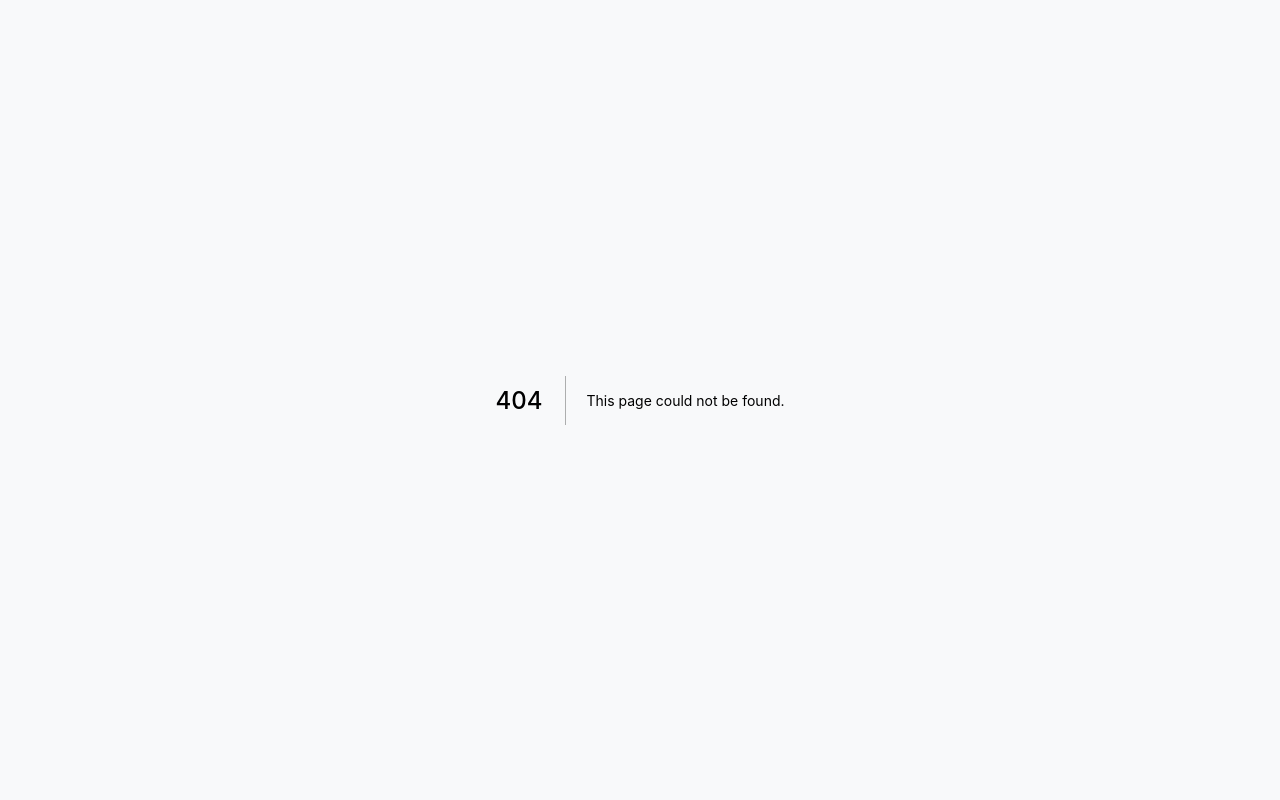
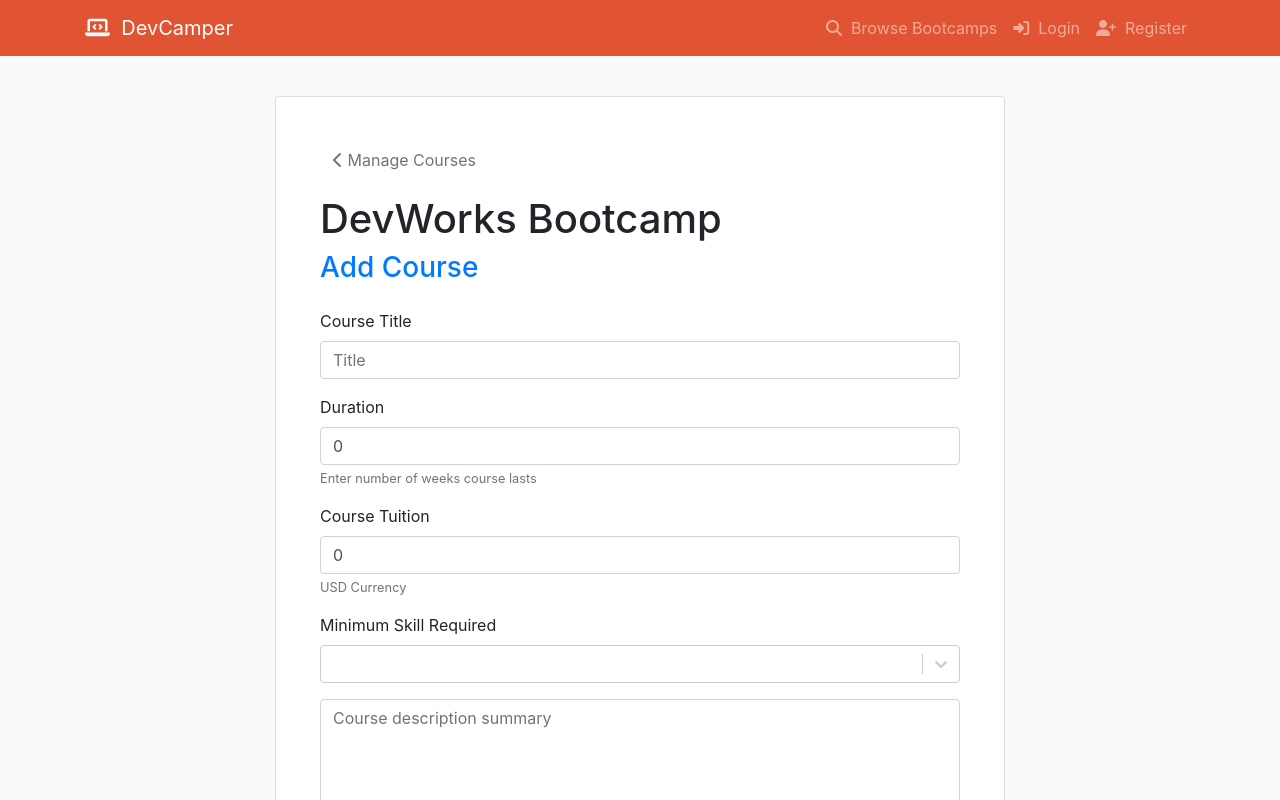
Before and after one commit to rookiemonkey/devcamper-frontend, a Next.js app: page /bootcamp/1/add_course in a window 1280 px wide. Before the commit this address had no page. Shown: the top 800 px of the page. Built offline with nearby package versions, Linux system fonts and the light colour scheme.

Commit message:
add course works

```diff
--- a/components/course/FormAddCourse.js
+++ b/components/course/FormAddCourse.js
@@ -1,16 +1,22 @@
 import styles from '../../styles/forms.module.css';
+import { useRouter } from 'next/router';
 import { useState, useCallback } from 'react';
-import Select from 'react-select'
-import useAuth from '../../context/auth'
+import Select from 'react-select';
+import { ToastContainer } from 'react-toastify';
+import useAuth from '../../context/auth';
+import useToaster from '../../context/toaster';
+import API_URL, { API_OPTIONS } from '../../api/api';
 
 const AddCourseForm = () => {
+    const { query } = useRouter()
     const AuthContext = useAuth();
+    const ToasterContext = useToaster();
     const [title, setTitle] = useState('');
-    const [duration, setDuration] = useState(0);
+    const [weeks, setWeeks] = useState(0);
     const [tuition, setTuition] = useState(0);
     const [description, setDescription] = useState('');
-    const [minimumSkills, setMinimumSkills] = useState('');
-    const [minimumSkillsRef, setMinimumSkillsRef] = useState({});
+    const [minimumSkill, setMinimumSkill] = useState('');
+    const [minimumSkillRef, setMinimumSkillRef] = useState({});
     const [scholarshipAvailable, setScholarshipAvailable] = useState({
         scholarshipAvailable: false,
     })
@@ -20,7 +26,7 @@ const AddCourseForm = () => {
 
         switch (name) {
             case 'title': setTitle(value); break;
-            case 'duration': setDuration(parseInt(value)); break;
+            case 'weeks': setWeeks(parseInt(value)); break;
             case 'tuition': setTuition(parseInt(value)); break;
             case 'description': setDescription(value); break;
             default: null;
@@ -32,13 +38,37 @@ const AddCourseForm = () => {
     })
 
     const handleChangeSelect = useCallback(event => {
-        setMinimumSkills(event.value)
-        setMinimumSkillsRef(event)
+        setMinimumSkill(event.value)
+        setMinimumSkillRef(event)
     })
 
-    const handleSubmit = useCallback(event => {
+    const handleSubmit = useCallback(async event => {
         event.preventDefault();
-        alert('Subitted')
+        const infoId = ToasterContext.info('Please wait ...')
+
+        API_OPTIONS.headers['Authorization'] = `Bearer ${AuthContext.user.token}`;
+
+        const options = {
+            ...API_OPTIONS,
+            body: JSON.stringify({
+                title, weeks, tuition, description,
+                minimumSkill, ...scholarshipAvailable
+            })
+        }
+
+        const raw = await fetch(`${API_URL}/api/v1/bootcamps/${query.id}/courses`, options)
+        const parsed = await raw.json();
+        ToasterContext.dismiss(infoId)
+
+        if (!parsed.success) {
+            return ToasterContext.error(parsed.msg)
+        }
+
+        setTitle(''); setWeeks(0); setTuition(0); setDescription('')
+        setMinimumSkill(''); setMinimumSkillRef({});
+        setScholarshipAvailable({ scholarshipAvailable: false })
+
+        ToasterContext.success('Course succesfully added!')
     })
 
     const minimumSkillsOptions = [
@@ -49,6 +79,9 @@ const AddCourseForm = () => {
 
     return (
         <section className={`container mt-5 ${styles.custom_mt}`}>
+
+            <ToastContainer />
+
             <div className="row">
                 <div className="col-md-8 m-auto">
                     <div className="card bg-white py-2 px-4">
@@ -76,10 +109,10 @@ const AddCourseForm = () => {
                                     <label>Duration</label>
                                     <input
                                         type="number"
-                                        name="duration"
+                                        name="weeks"
                                         placeholder="Duration"
                                         className="form-control"
-                                        value={duration}
+                                        value={weeks}
                                         onChange={handleChange}
                                     />
                                     <small className="form-text text-muted"
@@ -104,7 +137,7 @@ const AddCourseForm = () => {
                                         name="minimumSkill"
                                         onChange={handleChangeSelect}
                                         options={minimumSkillsOptions}
-                                        value={minimumSkillsRef}
+                                        value={minimumSkillRef}
                                     />
                                 </div>
                                 <div className="form-group">
--- /dev/null
+++ b/context/toaster.js
@@ -0,0 +1,38 @@
+import React, { createContext, useCallback, useContext } from 'react'
+import { toast } from 'react-toastify';
+import toasterConfiguration from '../components/_toaster';
+
+const ToasterContext = createContext({});
+
+export const ToasterProvider = ({ children }) => {
+
+    const success = useCallback(message => {
+        toast.success(message, toasterConfiguration);
+    })
+
+    const error = useCallback(message => {
+        toast.error(message, toasterConfiguration);
+    })
+
+    const info = useCallback(message => {
+        toast.info(message, toasterConfiguration)
+    })
+
+    const dismiss = useCallback(id => {
+        toast.dismiss(id);
+    })
+
+    return (
+        <ToasterContext.Provider
+            value={{ success, error, info, dismiss }}
+        >
+            {children}
+        </ToasterContext.Provider>
+    )
+}
+
+export default function useToaster() {
+    const context = useContext(ToasterContext)
+
+    return context
+};
--- a/pages/_app.js
+++ b/pages/_app.js
@@ -3,6 +3,7 @@ import "react-toastify/dist/ReactToastify.css";
 import "../styles/globals.css";
 import { useEffect } from "react";
 import { AuthProvider } from '../context/auth';
+import { ToasterProvider } from '../context/toaster';
 
 const MyApp = ({ Component, pageProps }) => {
 
@@ -16,7 +17,9 @@ const MyApp = ({ Component, pageProps }) => {
 
   return (
     <AuthProvider>
-      <Component {...pageProps} />
+      <ToasterProvider>
+        <Component {...pageProps} />
+      </ToasterProvider>
     </AuthProvider>
   )
 }
--- a/pages/course/add.js
+++ b/pages/bootcamp/[id]/add_course.js
@@ -1,6 +1,6 @@
 import Head from 'next/head'
-import Navigation from '../../components/Navigation';
-import AddCourseForm from '../../components/course/FormAddCourse';
+import Navigation from '../../../components/Navigation';
+import AddCourseForm from '../../../components/course/FormAddCourse';
 
 const AddCourse = () => {
 
```
Also changed, not shown: components/bootcamp/FormAddBootcamp.js (+8 -11 lines).
